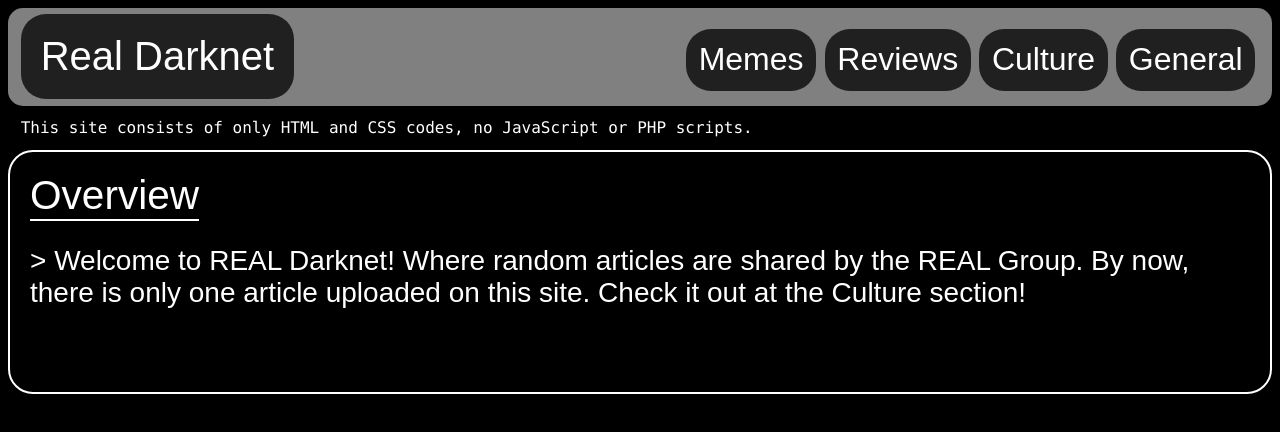
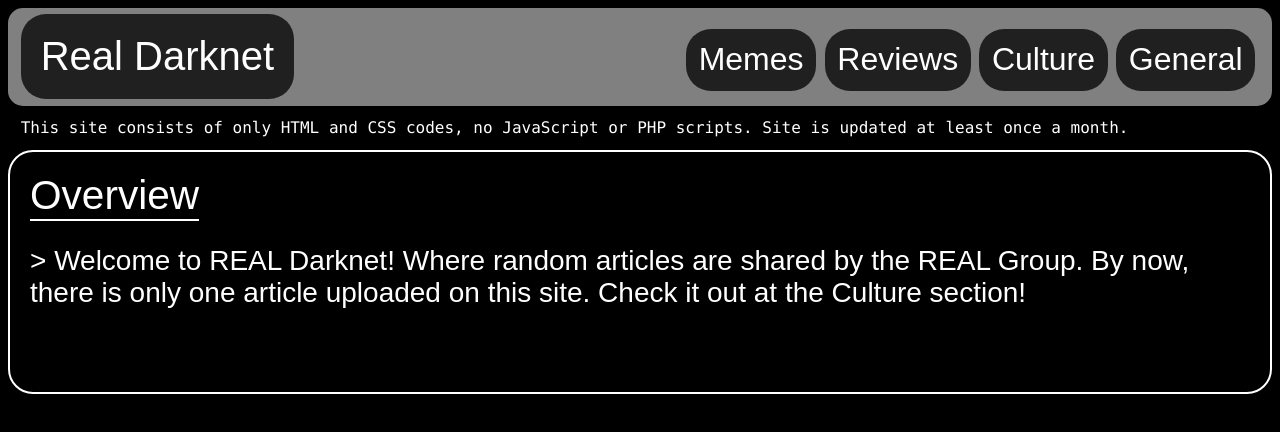
Before and after one commit to asyereal/asyereal.github.io, a plain HTML site: page index.html in a window 1280 px wide. Drawn offline with Linux system fonts and the light colour scheme.

Commit message:
Added something Thu Jul 29 16:33:02 UTC 2021

```diff
--- a/index.html
+++ b/index.html
@@ -20,7 +20,7 @@
 		</div>
 		</header>
 		<div class="note">
-			This site consists of only HTML and CSS codes, no JavaScript or PHP scripts.
+			This site consists of only HTML and CSS codes, no JavaScript or PHP scripts. Site is updated at least once a month.
 		</div>
 		<a href="general/overview.html"><div class="card">
 			<div class="topic">
```
